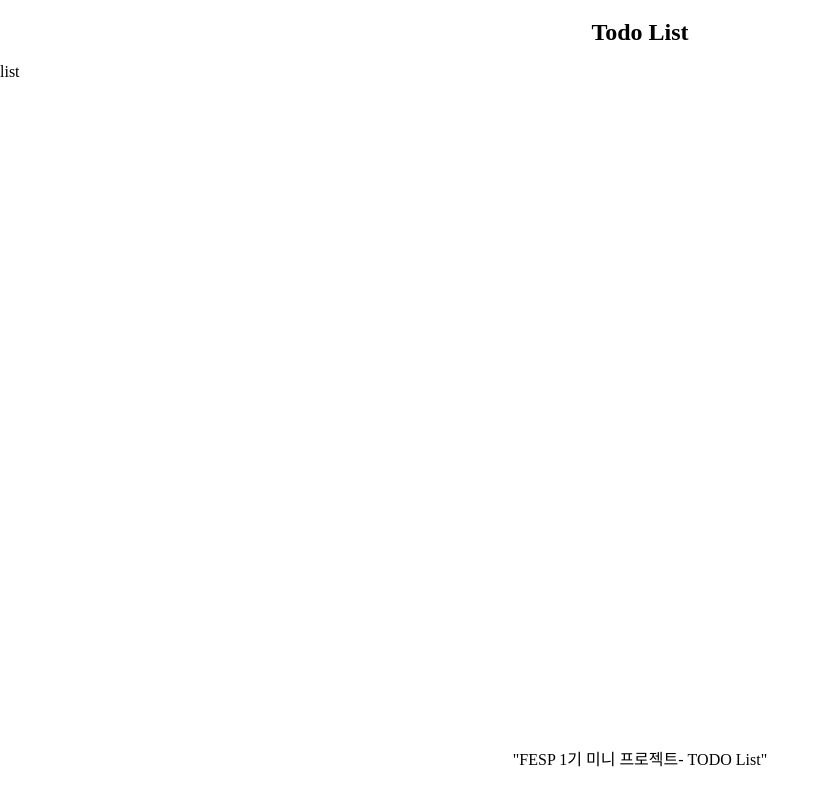
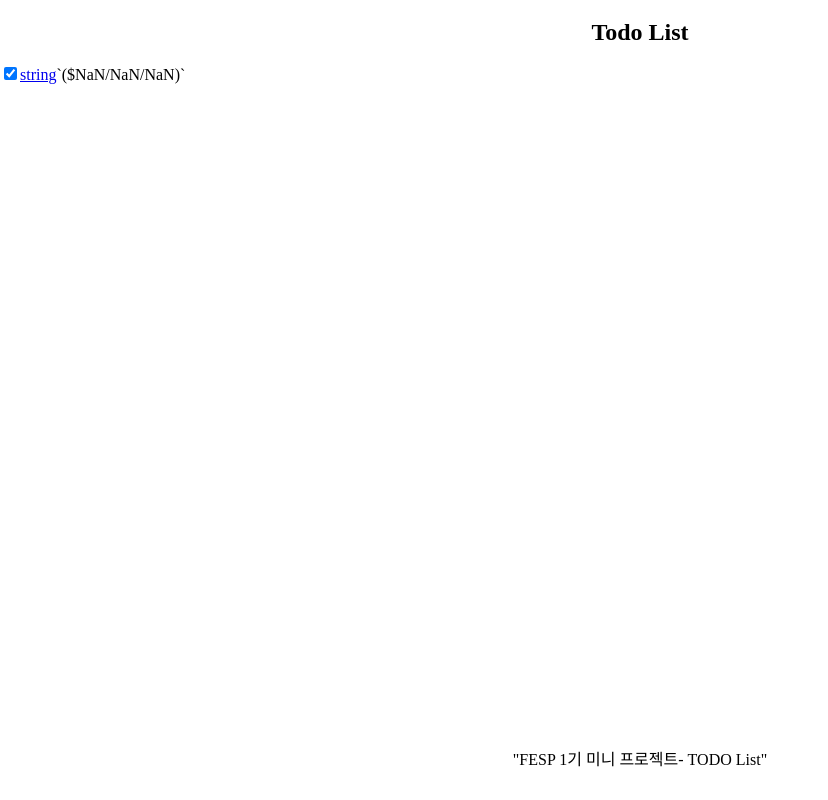
Before and after one commit to TodoList-Team11/FESP01-REACT-Project, a React (Create React App) app: page / in a window 1280 px wide. Shown: the whole page, without its empty margins (0-828 px from the left). Built offline with nearby package versions, Linux system fonts and the light colour scheme.

Commit message:
FeatL list 페이지 연결

```diff
--- a/src/App.tsx
+++ b/src/App.tsx
@@ -11,9 +11,9 @@ function App() {
     <Routes>
       <Route path="/" element={<Layout />}>
         <Route index element={<ListPage />} />
-        <Route path="/info" element={<InfoPage />} />
+        <Route path="/info/:todoId" element={<InfoPage />} />
         <Route path="/regist" element={<RegistPage />} />
-        <Route path="/update" element={<UpdatePage />} />
+        <Route path="/update/:todoId" element={<UpdatePage />} />
       </Route>
     </Routes>
   );
--- a/src/features/list/List.tsx
+++ b/src/features/list/List.tsx
@@ -1,3 +1,19 @@
-const List = () => {};
+import { JSXElement } from "@babel/types";
+import ListCard from "./ListCard";
+
+const List = () => {
+  return (
+    <ListCard
+      todo={{
+        _id: 1,
+        title: "string",
+        content: "string",
+        done: true,
+        createdAt: "string",
+        updatedAt: "string",
+      }}
+    />
+  );
+};
 
 export default List;
--- a/src/pages/ListPage.tsx
+++ b/src/pages/ListPage.tsx
@@ -1,9 +1,7 @@
+import List from "features/list/List";
+
 const ListPage = () => {
-  return (
-    <div>
-      <p>list</p>
-    </div>
-  );
+  return <List />;
 };
 
 export default ListPage;
```
